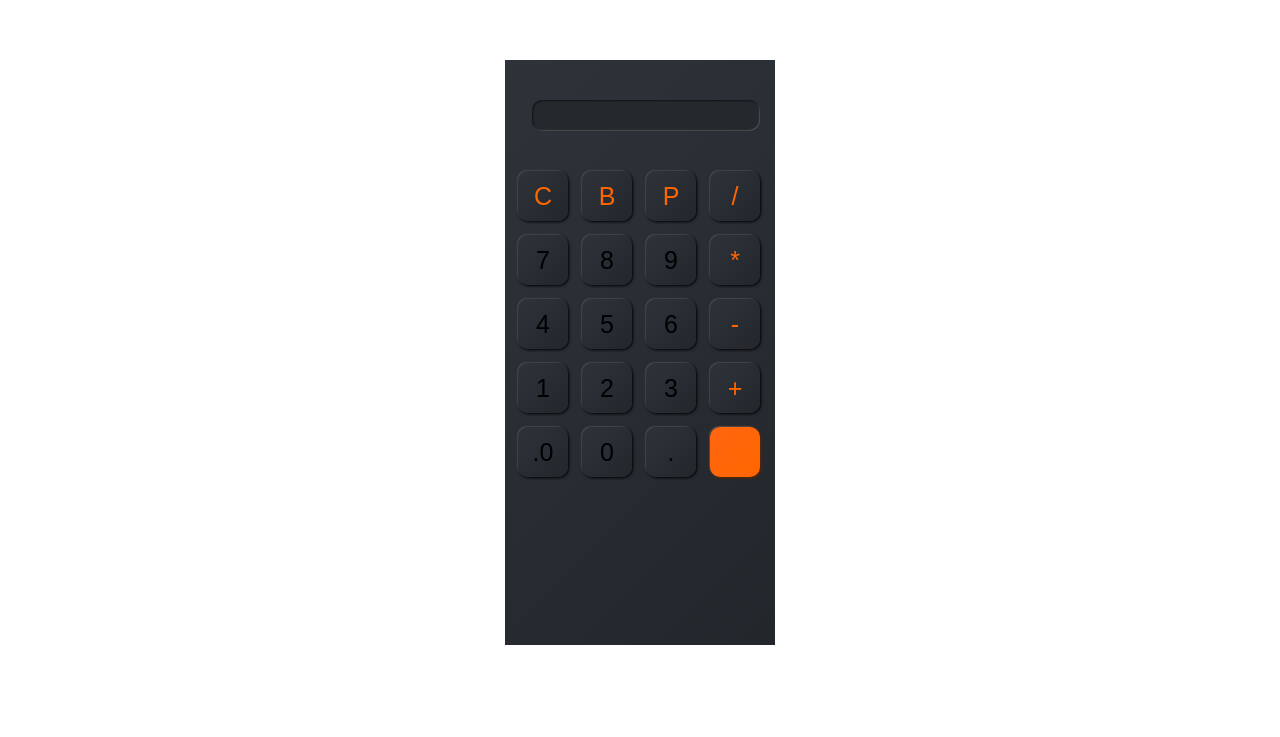
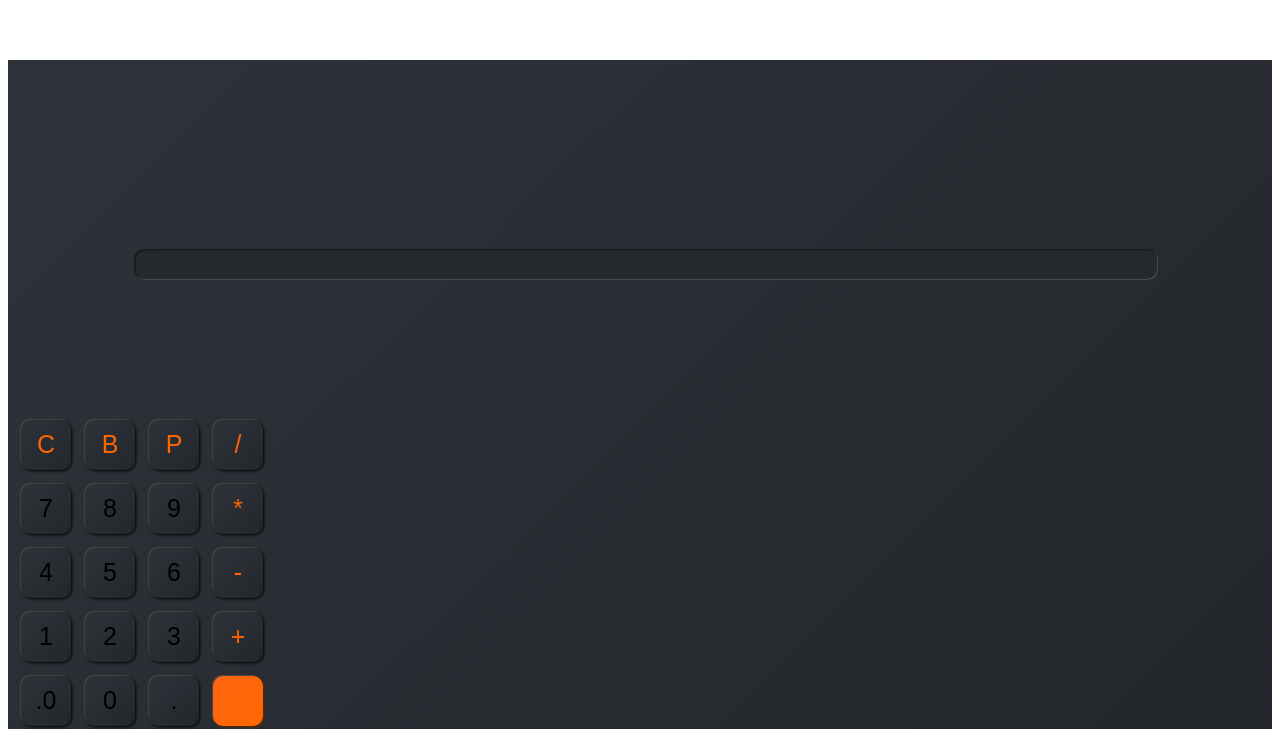
Before and after one commit to obitors/Redni-note-8-pro, a plain HTML site: page index.html in a window 1280 px wide. Shown: the part 130-867 px from the top of the page. Before the commit the page ends 800 px from the top, so only its background shows below. Drawn offline with Linux system fonts and the light colour scheme.

Commit message:
version 1.5

```diff
--- a/css/style.css
+++ b/css/style.css
@@ -1,13 +1,13 @@
 body {
-  background:
+  padding: 0;
 }
 
 .color-1 {
   color: #ff6600;
 }
 .container {
-  width: 270px;
-  height: 585px;
+  width: 100%;
+  height: 100%;
   background: -webkit-linear-gradient(-45deg, rgba(46,51,58,1) 0%, rgba(35,39,44,1) 100%);
   position: relative;
   margin: auto;
```
